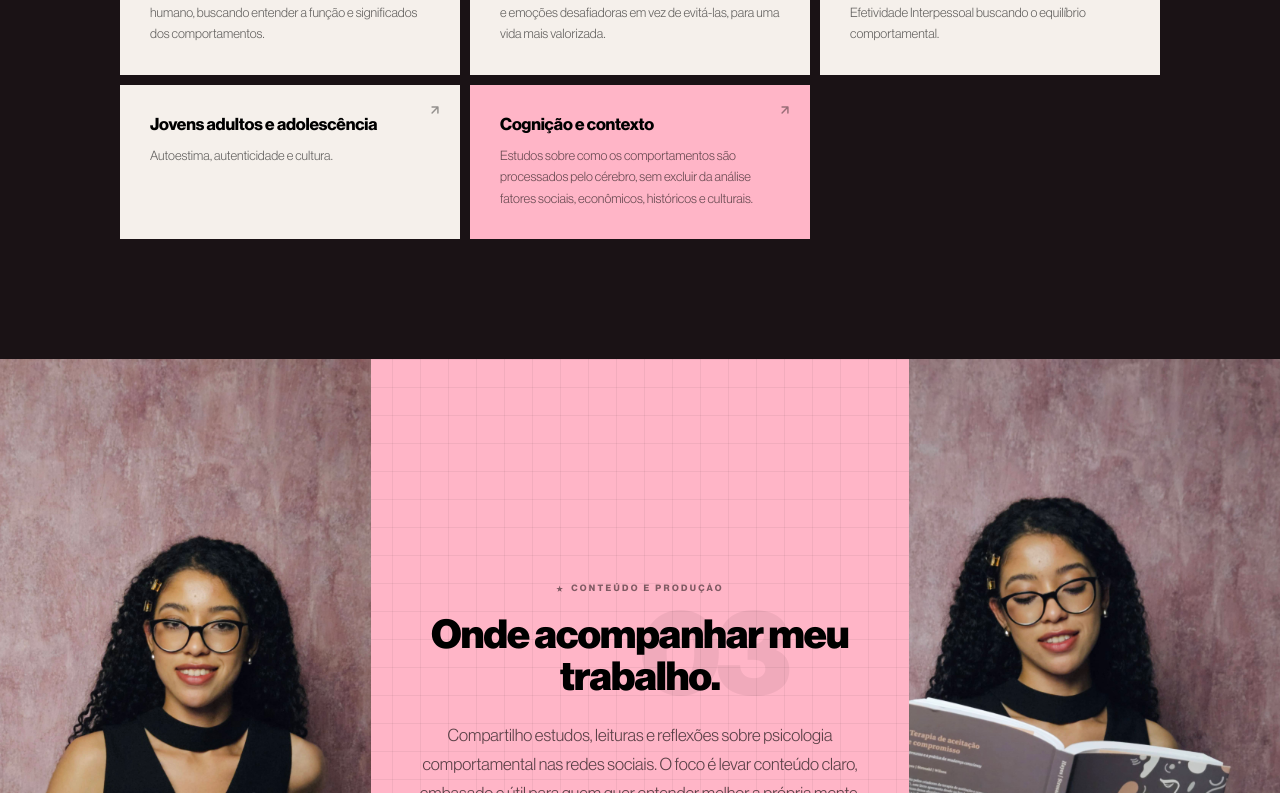
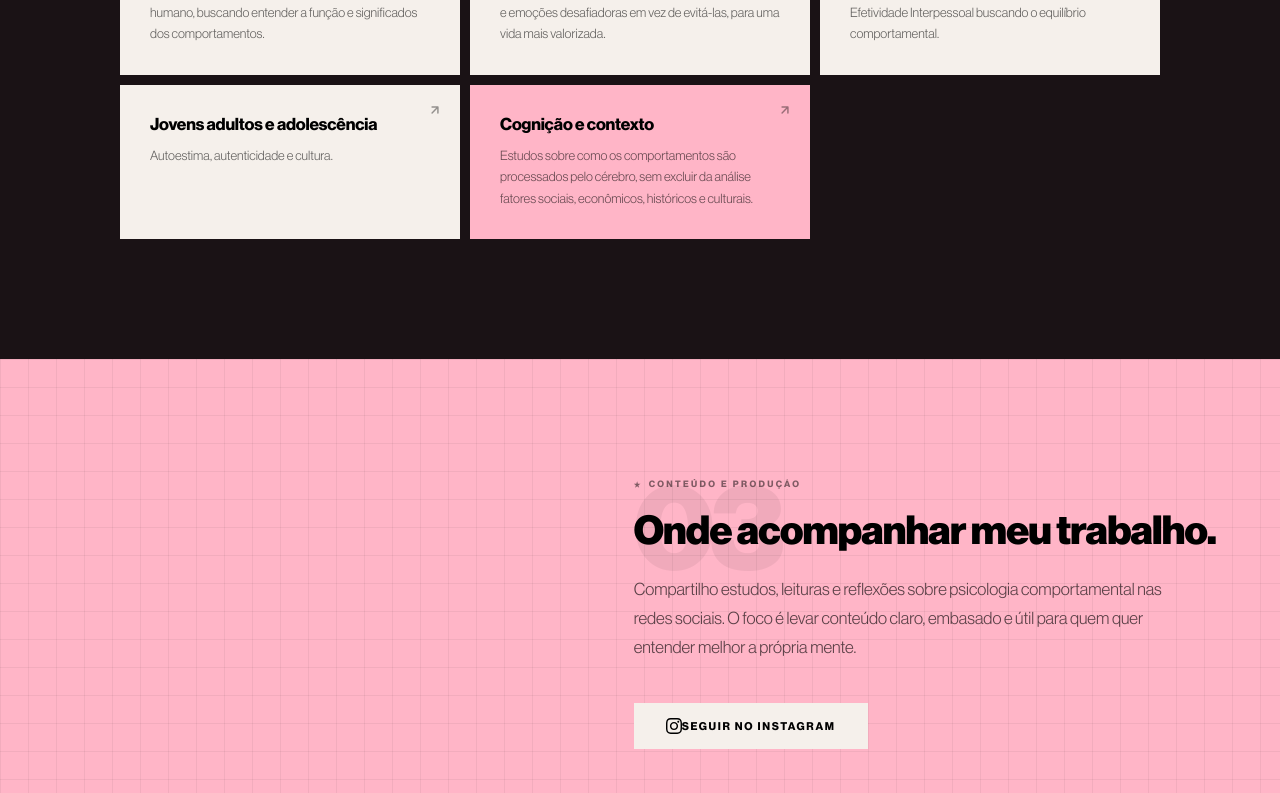
Before and after one commit to madebyfelipe/lizhelenabio, a Next.js app: page / in a window 1280 px wide. Shown: the part 2007-2800 px from the top of the page. Built offline with nearby package versions, Linux system fonts and the light colour scheme.

Commit message:
ajustes fotos

```diff
--- a/app/home.module.css
+++ b/app/home.module.css
@@ -268,7 +268,7 @@
 /* ── CONTEÚDO layout 3 colunas ───────────────────── */
 .conteudoLayout {
   display: grid;
-  grid-template-columns: 1fr clamp(300px, 42%, 560px) 1fr;
+  grid-template-columns: minmax(0, 1fr) minmax(320px, 34vw, 520px);
   align-items: stretch;
 }
 
@@ -282,6 +282,12 @@
   .conteudoLayout {
     grid-template-columns: 1fr;
   }
+
+  .conteudoInner {
+    margin: 0 auto;
+    padding: clamp(60px, 10vw, 120px) clamp(20px, 5vw, 40px);
+  }
+
   .conteudoSidePhoto {
     display: none;
   }
@@ -591,16 +597,16 @@
     linear-gradient(rgba(0,0,0,0.05) 1px, transparent 1px),
     linear-gradient(90deg, rgba(0,0,0,0.05) 1px, transparent 1px);
   background-size: 28px 28px;
-  text-align: center;
+  text-align: left;
 }
 
 .conteudoInner {
-  max-width: 680px;
-  margin: 0 auto;
-  padding: clamp(60px, 10vw, 120px) clamp(20px, 5vw, 40px);
+  max-width: 720px;
+  margin: 0 0 0 auto;
+  padding: clamp(60px, 10vw, 120px) clamp(28px, 5vw, 72px) clamp(60px, 10vw, 120px) clamp(20px, 5vw, 60px);
   display: flex;
   flex-direction: column;
-  align-items: center;
+  align-items: flex-start;
   justify-content: center;
   height: 100%;
 }
@@ -608,6 +614,7 @@
 .conteudoTop {
   position: relative;
   display: inline-block;
+  align-self: flex-start;
 }
 
 .conteudoDecorNum {
@@ -631,8 +638,8 @@
   font-size: clamp(15px, 2vw, 17px);
   line-height: 1.7;
   color: rgba(0, 0, 0, 0.65);
-  margin: 24px auto 40px;
-  max-width: 500px;
+  margin: 24px 0 40px;
+  max-width: 540px;
 }
 
 .ctaLight {
--- a/app/page.tsx
+++ b/app/page.tsx
@@ -171,10 +171,6 @@ export default function Home() {
       <section className={styles.conteudo} id="conteudo">
         <div className={styles.conteudoLayout}>
 
-          <div className={styles.conteudoSidePhoto}>
-            <Image src="/20260426_215241.jpg" alt="Liz Helena" fill style={{ objectFit: 'cover', objectPosition: 'center 25%' }} />
-          </div>
-
           <div className={styles.conteudoInner}>
             <p className={styles.eyebrow}>Conteúdo e Produção</p>
             <div className={styles.conteudoTop}>
```
